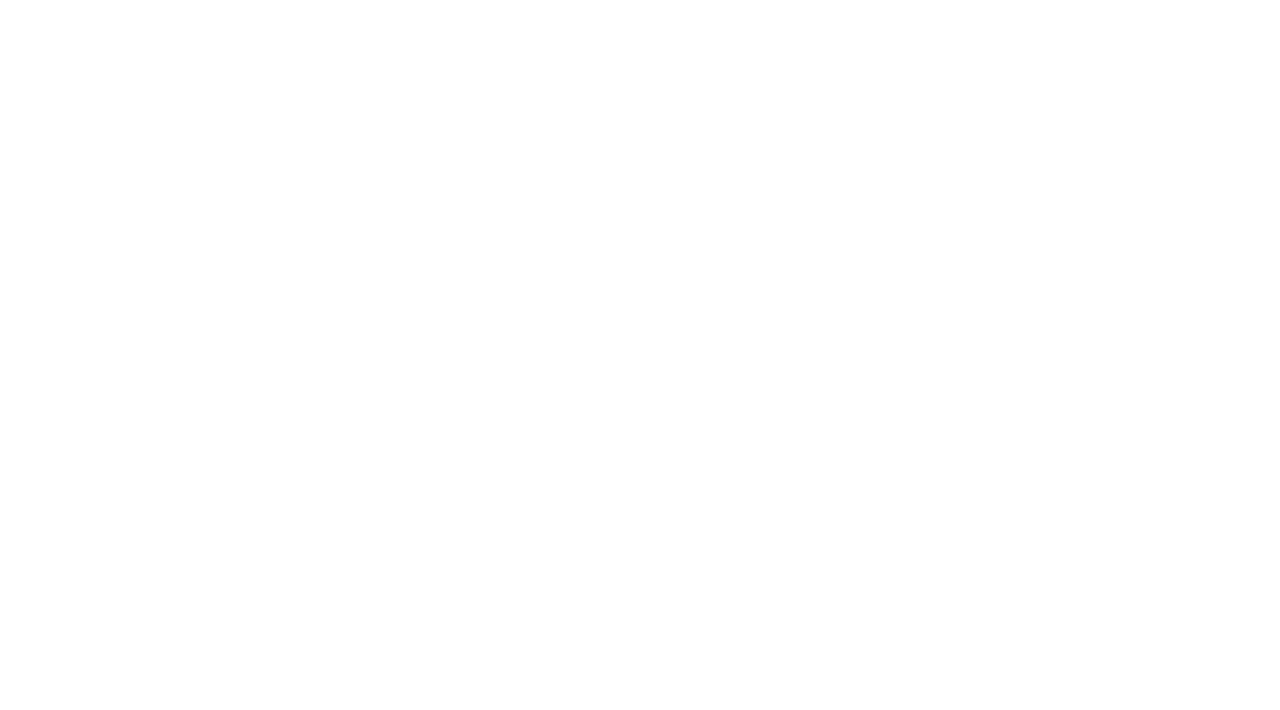
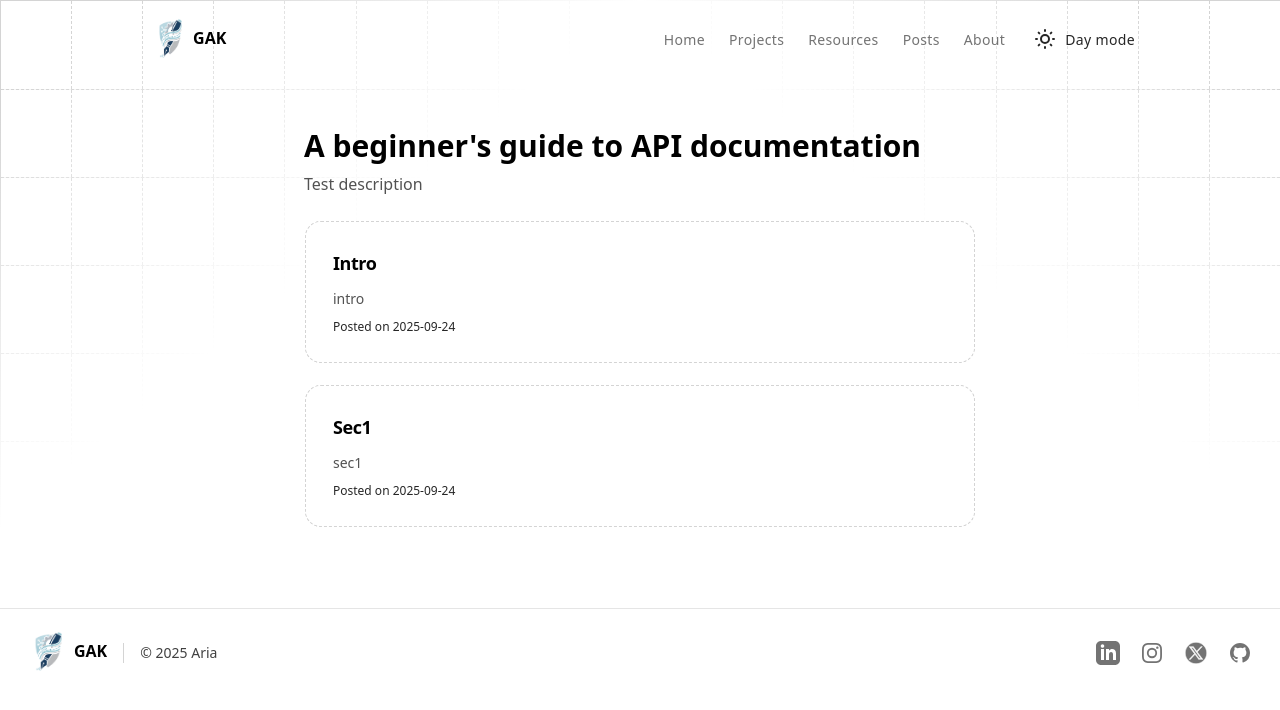
Before and after one commit to the-gak/gak-portfolio, an Astro site: page /resources/api-doc-quickstart in a window 1280 px wide. Before the commit this address had no page. Built offline with nearby package versions, Linux system fonts and the light colour scheme; Astro itself is replaced by a stand-in of ours.

Commit message:
Made resources page nested

```diff
--- a/src/components/resources-loop.astro
+++ b/src/components/resources-loop.astro
@@ -9,14 +9,17 @@ function parseDate(dateStr) {
   return new Date(`${month} ${parseInt(day)}, ${year}`);
 }
 
-const sortedResources = allResources
+const categories = allResources.filter((entry) => entry.id.endsWith("category.md"));
+// console.log(categories);
+
+const sortedCategories = categories
   .map((resource) => ({
     ...resource,
-    date: parseDate(resource.data.dateFormatted),
+    date: parseDate(resource.data.updated),
   }))
   .sort((a, b) => b.date.getTime() - a.date.getTime());
 
-const resourcesLoop = sortedResources.slice(0, count).map((resource) => {
+const resourcesLoop = sortedCategories.slice(0, count).map((resource) => {
   return {
     ...(resource.data || {}),
     link: `/resources/${resource.data.resourceSlug}`,
@@ -85,7 +88,7 @@ const resourcesLoop = sortedResources.slice(0, count).map((resource) => {
             <span>{resource.description}</span>
           </p>
           <div class="mt-2.5 text-xs font-medium text-neutral-800 dark:text-neutral-300">
-            Posted on {resource.dateFormatted}
+            Posted on {resource.updated}
           </div>
         </div>
       </div>
--- a/src/content/config.js
+++ b/src/content/config.js
@@ -14,8 +14,9 @@ const resourcesCollection = defineCollection({
 	schema: z.object({
 		title: z.string(),
 		description: z.string(),
-		dateFormatted: z.string(),
+		updated: z.string(),
 		resourceSlug: z.string(),
+		image: z.string().optional()
 	}),
 });
 
--- /dev/null
+++ b/src/content/resources/api-doc-quickstart/category.md
@@ -0,0 +1,7 @@
+---
+title: "A beginner's guide to API documentation"
+description: "Test description"
+updated: "2025-09-24"
+resourceSlug: "api-doc-quickstart"
+---
+Content goes here.
--- /dev/null
+++ b/src/content/resources/api-doc-quickstart/intro.md
@@ -0,0 +1,7 @@
+---
+title: "Intro"
+description: "intro"
+updated: "2025-09-24"
+resourceSlug: "intro"
+---
+Content goes here.
--- /dev/null
+++ b/src/content/resources/api-doc-quickstart/sec1.md
@@ -0,0 +1,7 @@
+---
+title: "Sec1"
+description: "sec1"
+updated: "2025-09-24"
+resourceSlug: "sec1"
+---
+Content goes here.
--- a/src/content/resources/api.md
+++ /dev/null
@@ -1,7 +0,0 @@
----
-title: "My Resource"
-description: "Description here"
-dateFormatted: "2025-09-24"
-resourceSlug: "my-resource"
----
-Content goes here.
--- /dev/null
+++ b/src/pages/resources/[category].astro
@@ -0,0 +1,146 @@
+---
+// src/pages/resources/[category].astro
+import Layout from "../../layouts/main.astro"; // adjust if your layout path differs
+import { getCollection } from "astro:content";
+
+export async function getStaticPaths() {
+  // get all entries in the resources collection
+  const all = await getCollection("resources");
+
+  // derive first-level folder names (category names) from slugs like "dev-tools/awesome-guide"
+  const categories = new Set(
+    all
+      .map((e) => e.slug.split("/")[0])
+      .filter(Boolean) // remove empty strings just in case
+  );
+
+  return Array.from(categories).map((cat) => ({
+    params: { category: cat },
+  }));
+}
+
+const categorySlug = Astro.params.category;
+
+// fetch all resources again
+const allResources = await getCollection("resources");
+
+// try to locate a category metadata file (e.g. src/content/resources/dev-tools/category.md)
+// In the content collection the slug for that file becomes: `${categorySlug}/category`
+const categoryMetaEntry = allResources.find((e) => e.slug === `${categorySlug}/category`);
+
+// resources in this category: files whose slug starts with `${categorySlug}/` but exclude the category.md itself
+let resourcesForCategory = allResources.filter(
+  (e) => e.slug.startsWith(`${categorySlug}/`) && !e.slug.endsWith("/category")
+);
+
+// normalize and sort by `updated` frontmatter (newest first). If `updated` absent, fallback to 0
+resourcesForCategory = resourcesForCategory
+  .map((entry) => {
+    const updatedVal = entry.data?.updated ?? entry.data?.updated ?? null;
+    const parsed = updatedVal ? Date.parse(String(updatedVal)) : 0;
+    return { entry, updatedTs: Number.isFinite(parsed) ? parsed : 0 };
+  })
+  .sort((a, b) => b.updatedTs - a.updatedTs)
+  .map((x) => x.entry);
+
+// If the category folder is empty (no resources & no category md), return 404
+if (!categoryMetaEntry && resourcesForCategory.length === 0) {
+  return {
+    status: 404,
+    props: {},
+  };
+}
+
+// human-friendly title for the category
+const categoryTitle =
+  (categoryMetaEntry && (categoryMetaEntry.data.title || categoryMetaEntry.data.resourceSlug)) ||
+  // fallback: capitalize slug part ("dev-tools" -> "Dev-tools")
+  (categorySlug ? categorySlug.replace(/(^|-)(\w)/g, (m, p1, p2) => (p1 === "-" ? "-" : "") + p2.toUpperCase()) : categorySlug);
+
+const categoryDescription = categoryMetaEntry?.data?.description ?? null;
+---
+
+<Layout title={`${categoryTitle} - Resources | Ahilesh Kumar`} metaDescription={categoryDescription ?? undefined}>
+  <section class="max-w-2xl mx-auto my-12 px-7 lg:px-0">
+    <header class="mb-6">
+      <h1 class="text-3xl font-bold">{categoryTitle}</h1>
+      {categoryDescription && <p class="text-neutral-600 mt-2">{categoryDescription}</p>}
+    </header>
+
+    <div class="grid gap-5">
+      {resourcesForCategory.length === 0 ? (
+        <div class="text-sm text-neutral-600">No resources found in this category.</div>
+      ) : (
+        resourcesForCategory.map((res) => {
+          const r = res.data;
+          // resource link assumes your per-resource pages live at /resources/[resourceSlug]
+          // adjust if your route is different.
+          const link = `/resources/${categorySlug}/${r.resourceSlug ?? res.slug.replace(/^\//, "")}`;
+
+          return (
+            <div class="relative border border-transparent border-dashed cureser-pointer p-7 group rounded-2xl" role="article"
+            onclick={`location.href='${link}'`}>
+                <div class="absolute inset-0 z-20 w-full h-full duration-300 ease-out bg-white border border-dashed dark:bg-neutral-950 rounded-2xl border-neutral-300 dark:border-neutral-600 group-hover:-translate-x-1 group-hover:-translate-y-1" />
+                <div class="absolute inset-0 z-10 w-full h-full duration-300 ease-out border border-dashed rounded-2xl border-neutral-300 dark:border-neutral-600 group-hover:translate-x-1 group-hover:translate-y-1" />
+                <div class="relative z-30 duration-300 ease-out group-hover:-translate-x-1 group-hover:-translate-y-1">
+                    <h2 class="flex items-center mb-3">
+                        <a
+                            href={link}
+                            class="text-base font-bold leading-tight tracking-tight sm:text-lg dark:text-neutral-100"
+                        >
+                            {r.title}
+                        </a>
+                        <svg
+              class="group-hover:translate-x-0 flex-shrink-0 translate-y-0.5 -translate-x-1 w-2.5 h-2.5 stroke-current ml-1 transition-all ease-in-out duration-200  transform"
+              viewBox="0 0 13 15"
+              version="1.1"
+              xmlns="http://www.w3.org/2000/svg"
+              xmlns:xlink="http://www.w3.org/1999/xlink"
+            >
+              <g
+                stroke="none"
+                stroke-width="1"
+                fill="none"
+                fill-rule="evenodd"
+                stroke-linecap="round"
+                stroke-linejoin="round"
+              >
+                <g
+                  id="svg"
+                  transform="translate(0.666667, 2.333333)"
+                  stroke="currentColor"
+                  stroke-width="2.4"
+                >
+                  <g>
+                    <>
+                      <polyline
+                        class="transition-all duration-200 ease-out opacity-0 delay-0 group-hover:opacity-100"
+                        points="5.33333333 0 10.8333333 5.5 5.33333333 11"
+                      />
+                      <line
+                        class="transition-all duration-200 ease-out transform -translate-x-1 opacity-0 group-hover:translate-x-0 group-hover:opacity-100 group-hover:ml-0"
+                        x1="10.8333333"
+                        y1="5.5"
+                        x2="0.833333333"
+                        y2="5.16666667"
+                      />
+                    </>
+                  </g>
+                </g>
+              </g>
+            </svg>
+            </h2>
+            <p class="text-sm text-neutral-600 dark:text-neutral-400">
+                <span>{r.description}</span>
+            </p>
+            <div class="mt-2.5 text-xs font-medium text-neutral-800 dark:text-neutral-300">
+            Posted on {r.updated}
+          </div>
+                </div>
+            </div>
+          );
+        })
+      )}
+    </div>
+  </section>
+</Layout>
--- a/src/pages/resources/[resourceSlug].astro
+++ b/src/pages/resources/[category]/[resourceSlug].astro
@@ -1,10 +1,13 @@
 ---
 import { getCollection } from "astro:content";
+
+
+
 
 export async function getStaticPaths() {
 	const resourceEntries = await getCollection("resources");
 	return resourceEntries.map((entry) => ({
-		params: { resourceSlug: entry.data.resourceSlug },
+		params: { resourceSlug: entry.data.resourceSlug, category: entry.slug.split("/")[0] },
 		props: { entry },
 	}));
 }
```
